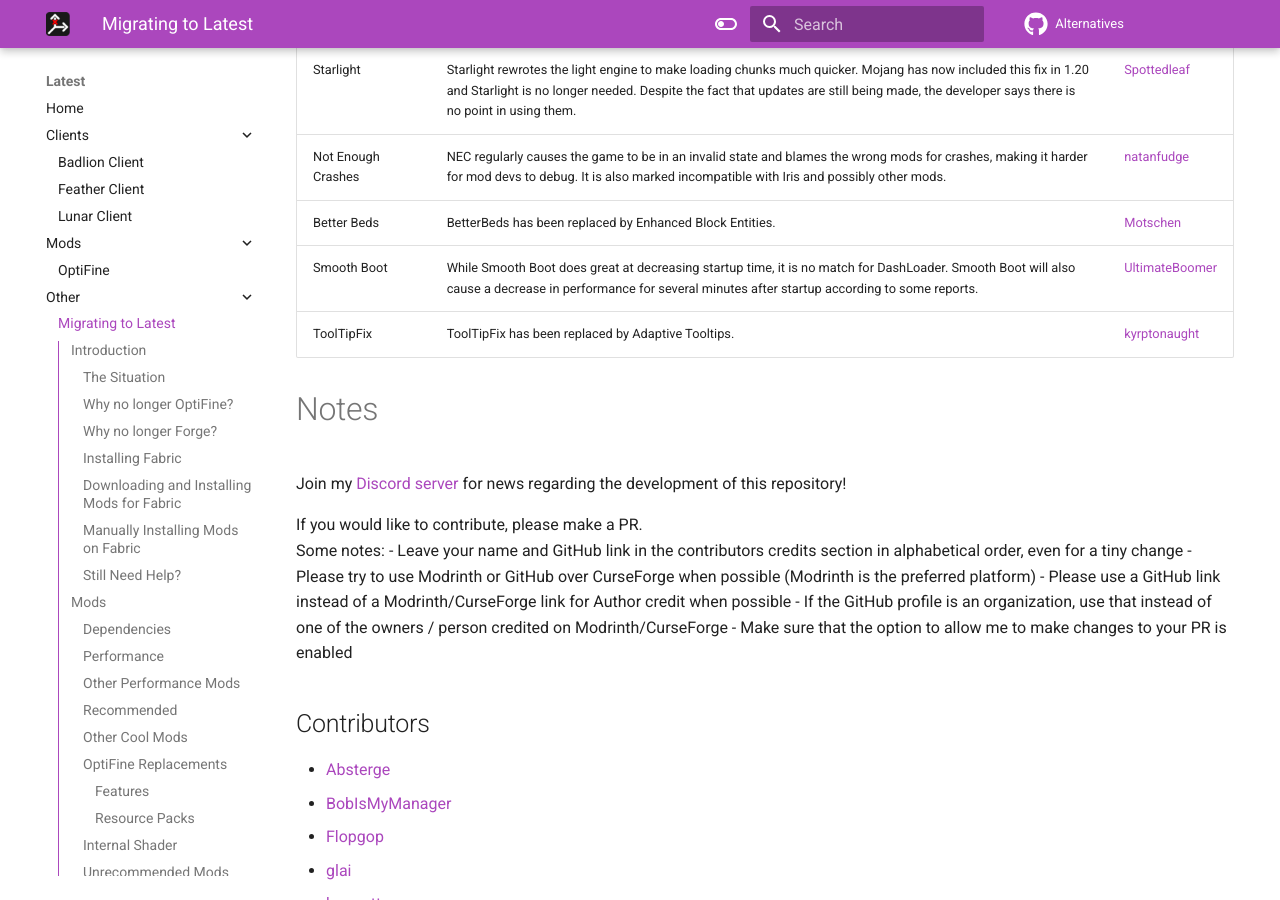
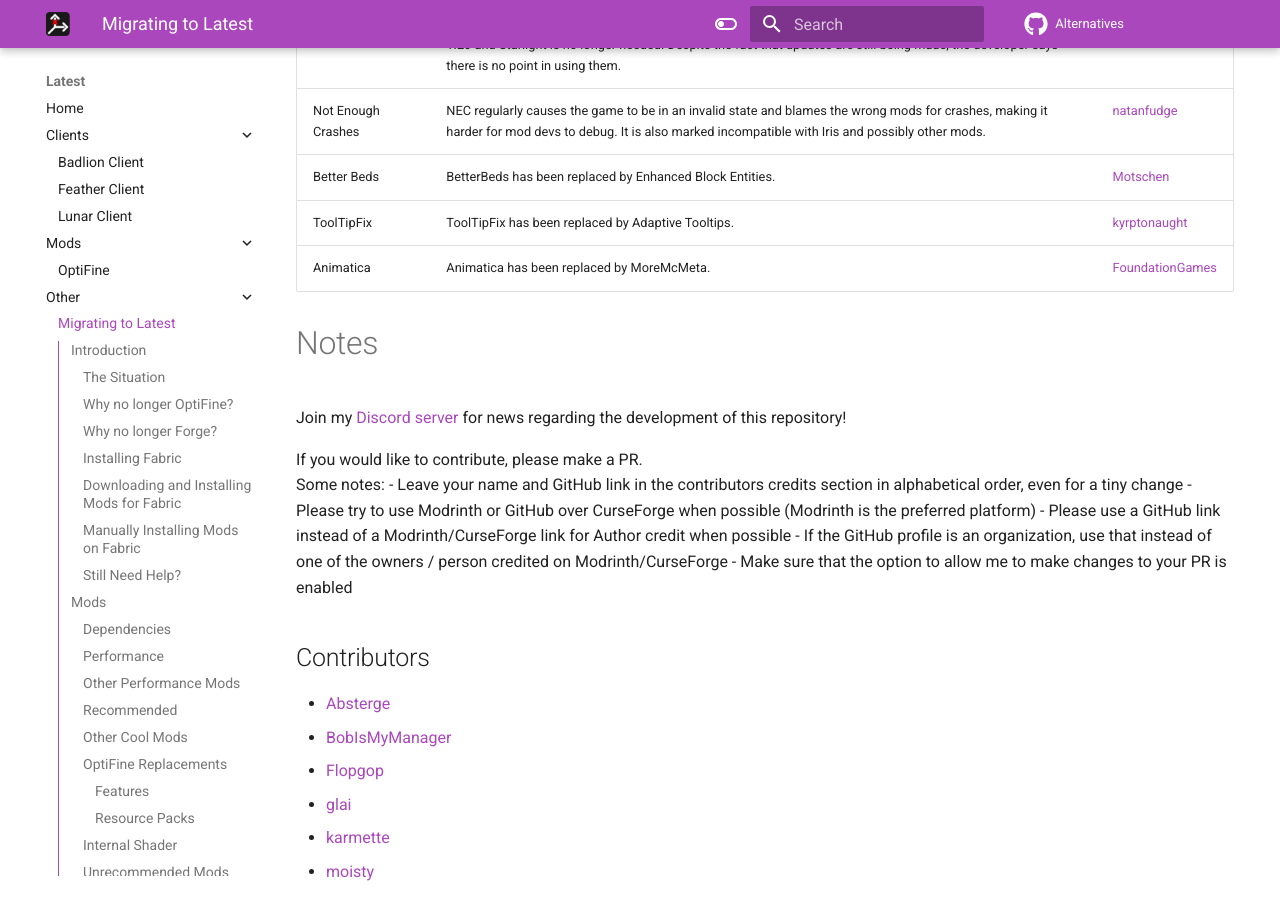
Before and after one commit to MicrocontrollersDev/Alternatives, an MkDocs documentation site: the page built from docs/latest/migrating.md, in a window 1280 px wide and 900 px high, scrolled down 10708 px. Built offline with MkDocs 1.6.1 and Material for MkDocs 9.7.7, drawn with Linux system fonts in a browser that asks for light colours; comment, search, counter and statistics services are not loaded; some of the changed text lies outside the part shown.

Commit message:
animatica and smoothboot

```diff
--- a/docs/latest/migrating.md
+++ b/docs/latest/migrating.md
@@ -276,8 +275,8 @@
 | Starlight | Starlight rewrotes the light engine to make loading chunks much quicker. Mojang has now included this fix in 1.20 and Starlight is no longer needed. Despite the fact that updates are still being made, the developer says there is no point in using them. | [Spottedleaf](https://github.com/Spottedleaf) |
 | Not Enough Crashes | NEC regularly causes the game to be in an invalid state and blames the wrong mods for crashes, making it harder for mod devs to debug. It is also marked incompatible with Iris and possibly other mods. | [natanfudge](https://github.com/natanfudge) |
 | Better Beds | BetterBeds has been replaced by Enhanced Block Entities. | [Motschen](https://github.com/Motschen) |
-| Smooth Boot | While Smooth Boot does great at decreasing startup time, it is no match for DashLoader. Smooth Boot will also cause a decrease in performance for several minutes after startup according to some reports. | [UltimateBoomer](https://github.com/UltimateBoomer) |
 | ToolTipFix | ToolTipFix has been replaced by Adaptive Tooltips. | [kyrptonaught](https://github.com/kyrptonaught) |
+| Animatica | Animatica has been replaced by MoreMcMeta. | [FoundationGames](https://github.com/FoundationGames) |
 
 # Notes
 
```
Also changed, not shown: other parts of docs/latest/migrating.md (+1 -2 lines).
